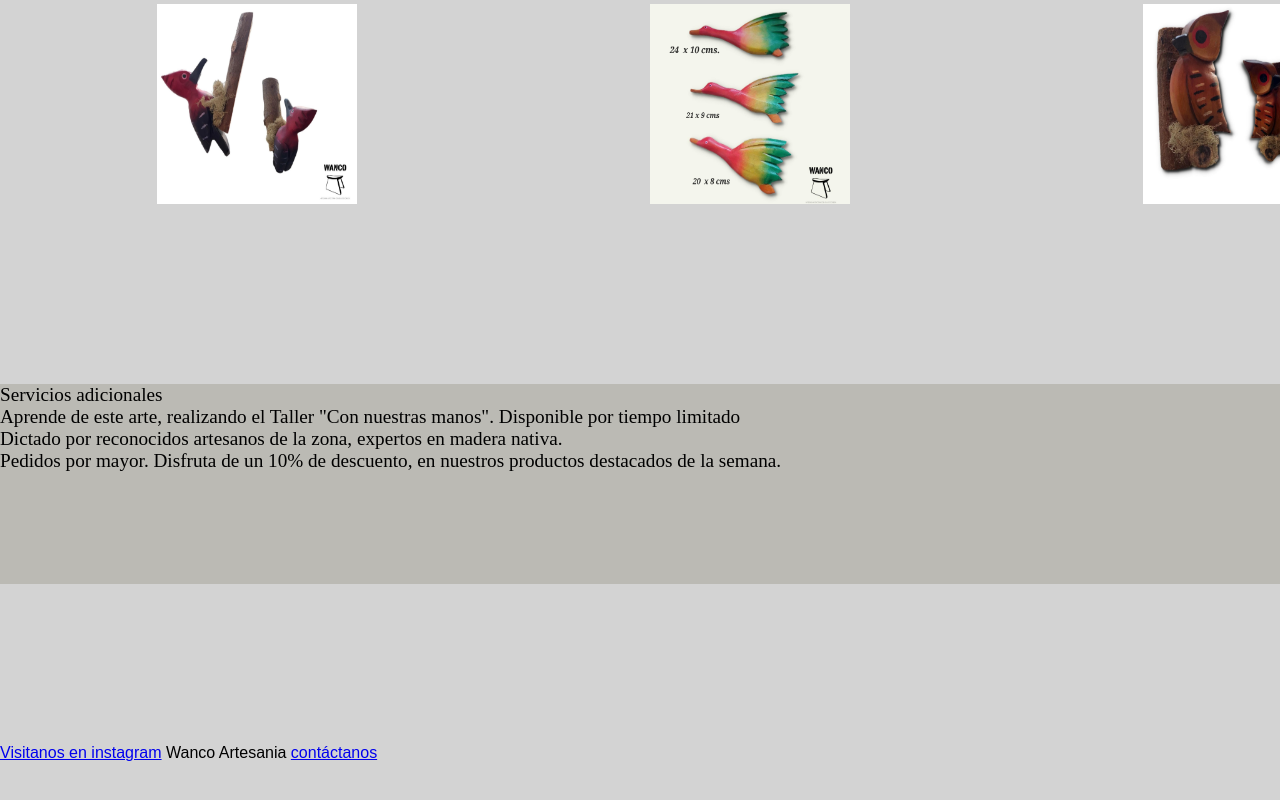
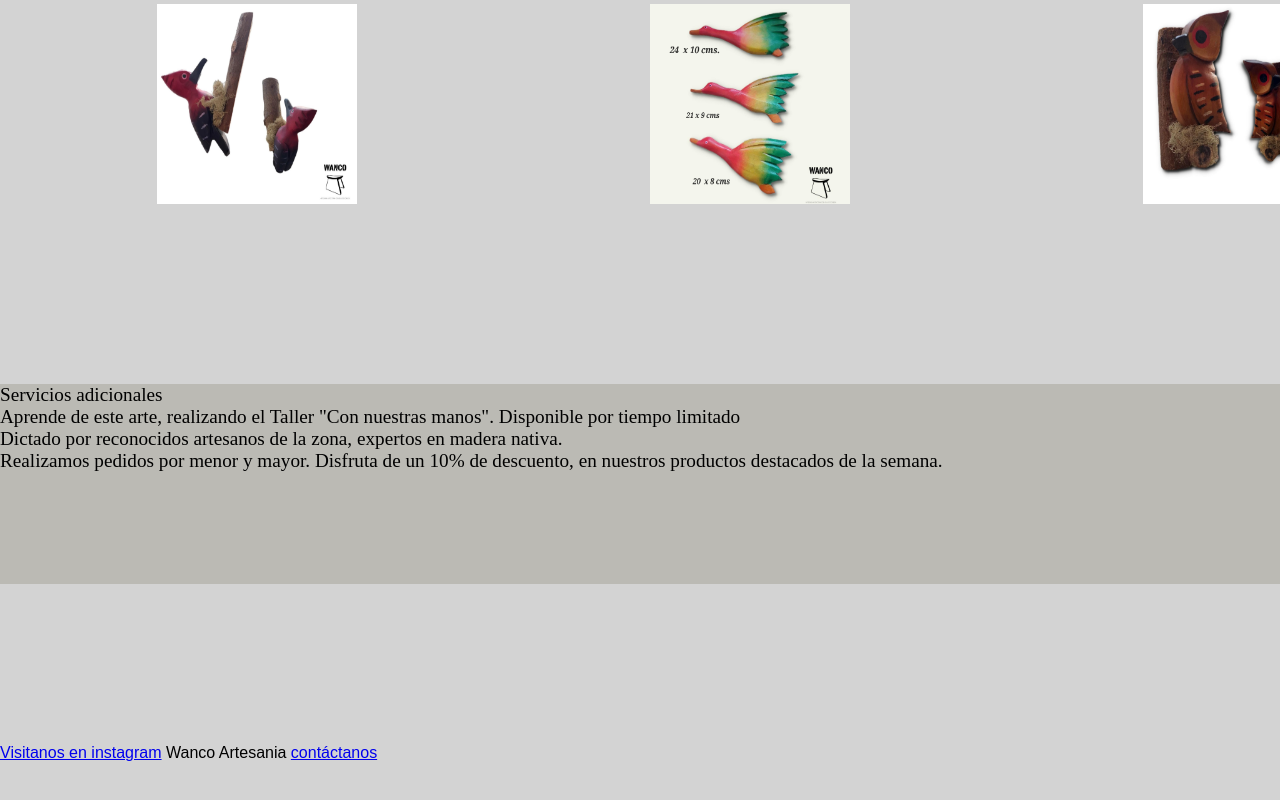
Before and after one commit to MagdalenaArriagada/Protecto-01, a plain HTML site: page index.html in a window 1280 px wide. Shown: the part 746-1546 px from the top of the page. Drawn offline with Linux system fonts and the light colour scheme.

Commit message:
Nueva descripcion

```diff
--- a/index.html
+++ b/index.html
@@ -85,7 +85,7 @@
 
             <p>Aprende de este arte, realizando el Taller "Con nuestras manos". Disponible por tiempo limitado </p> Dictado por reconocidos artesanos de la zona, expertos en madera nativa.</p>
 
-            <p>Pedidos por mayor. Disfruta de un 10% de descuento, en nuestros productos destacados de la semana.</p>
+            <p>Realizamos pedidos por menor y mayor. Disfruta de un 10% de descuento, en nuestros productos destacados de la semana.</p>
         </div>
         </div>
 
```
